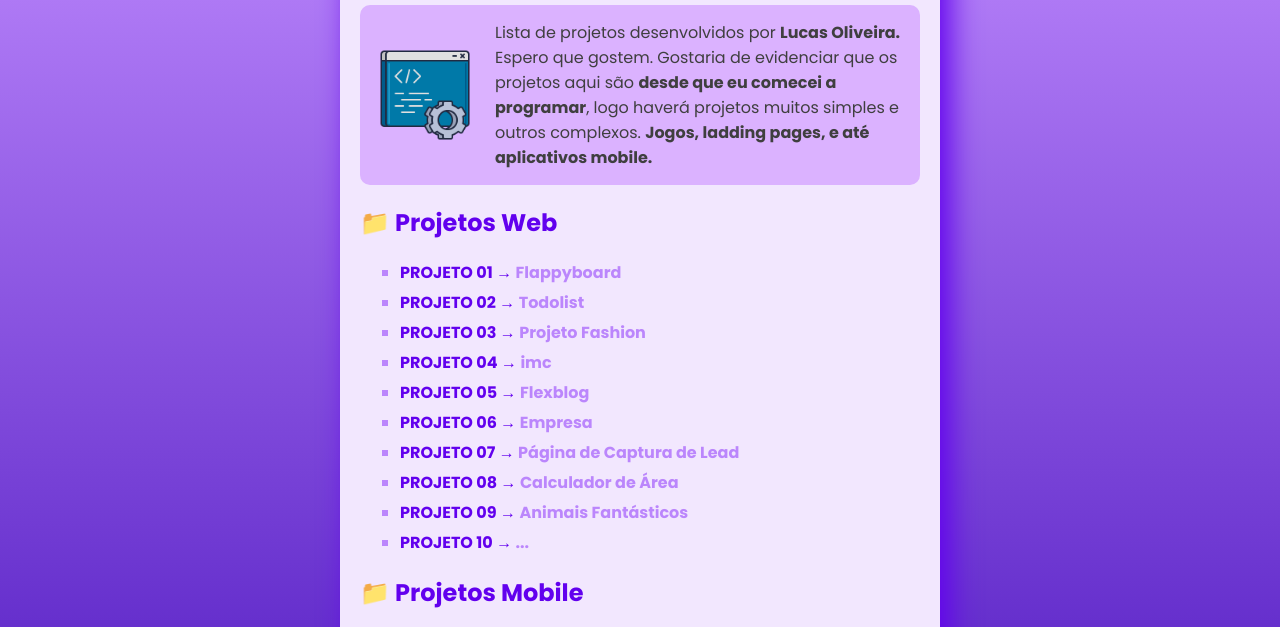
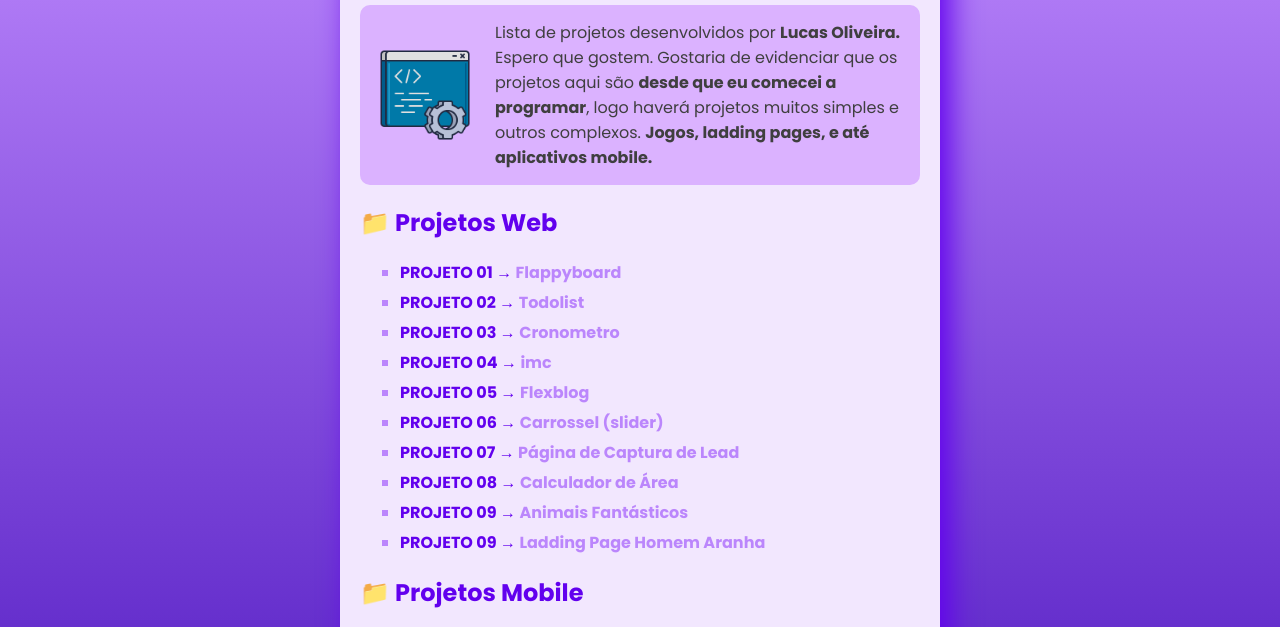
Before and after one commit to LucasSouza159/projectHub, a plain HTML site: page index.html in a window 1280 px wide. Shown: the part 113-740 px from the top of the page. Drawn offline with Linux system fonts and the light colour scheme.

Commit message:
Update index.html

```diff
--- a/index.html
+++ b/index.html
@@ -40,10 +40,10 @@
           </li>
           <li>
             <a
-              href="https://lucassouza159.github.io/projetoFashion/projetoFashion/"
+              href="https://lucassouza159.github.io/stopWatch/"
               >PROJETO 03 →</a
             >
-            Projeto Fashion
+            Cronometro
           </li>
           <li>
             <a href="https://lucassouza159.github.io/imc/imc/">PROJETO 04 →</a>
@@ -56,10 +56,10 @@
             Flexblog
           </li>
           <li>
-            <a href="https://lucassouza159.github.io/Empresa/Empresa/"
+            <a href="https://lucassouza159.github.io/carrosselSlider/"
               >PROJETO 06 →</a
             >
-            Empresa
+            Carrossel (slider)
           </li>
           <li>
             <a href="https://lucassouza159.github.io/captureLead/captureLead/"
@@ -81,7 +81,13 @@
             >
             Animais Fantásticos
           </li>
-          <li><a href="#">PROJETO 10 →</a> ...</li>
+          <li>
+            <a
+              href="https://lucassouza159.github.io/landdingPageHomemAranha/"
+              >PROJETO 09 →</a
+            >
+            Ladding Page Homem Aranha
+          </li>
         </ul>
         <h2>📁 Projetos Mobile</h2>
         <ul>
```
